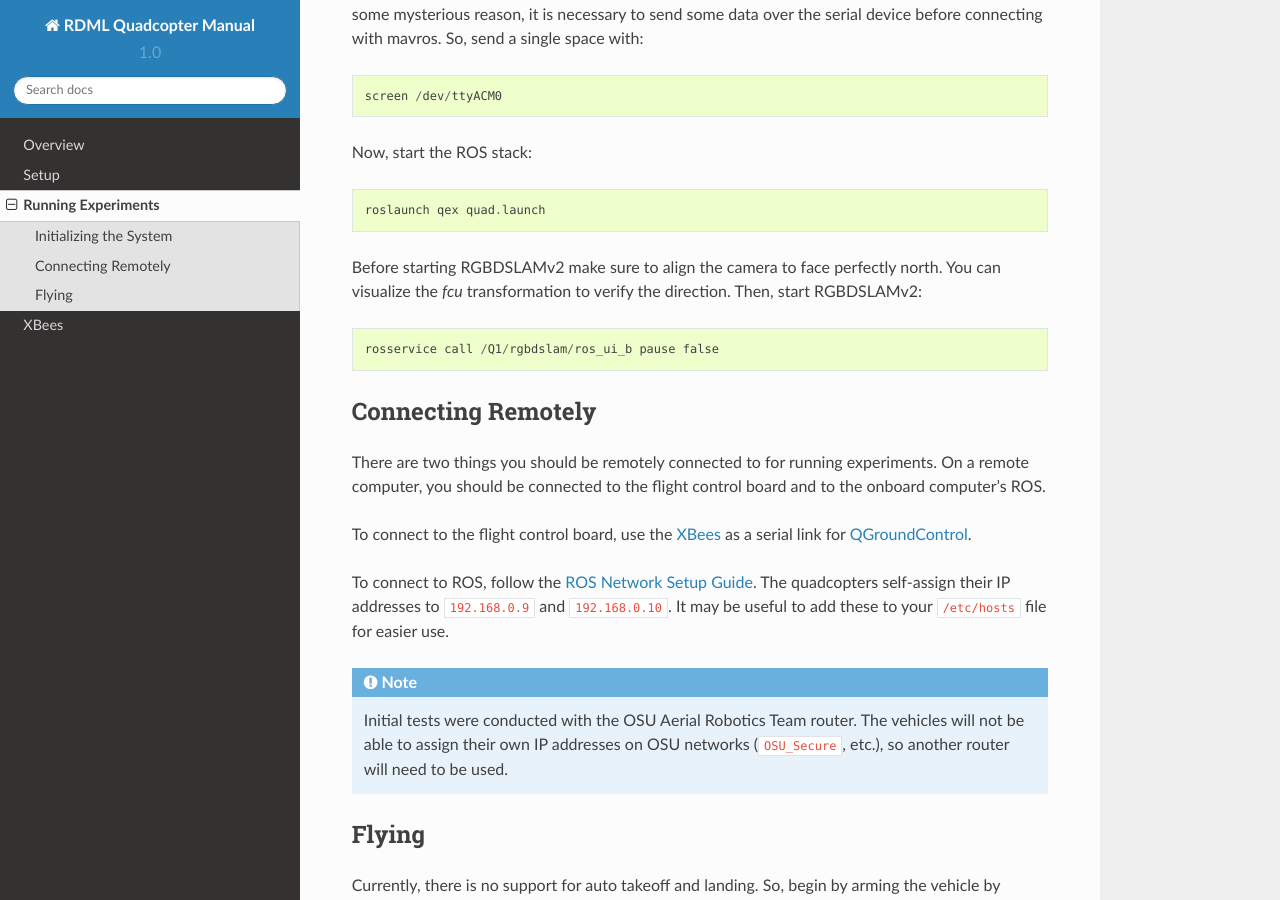
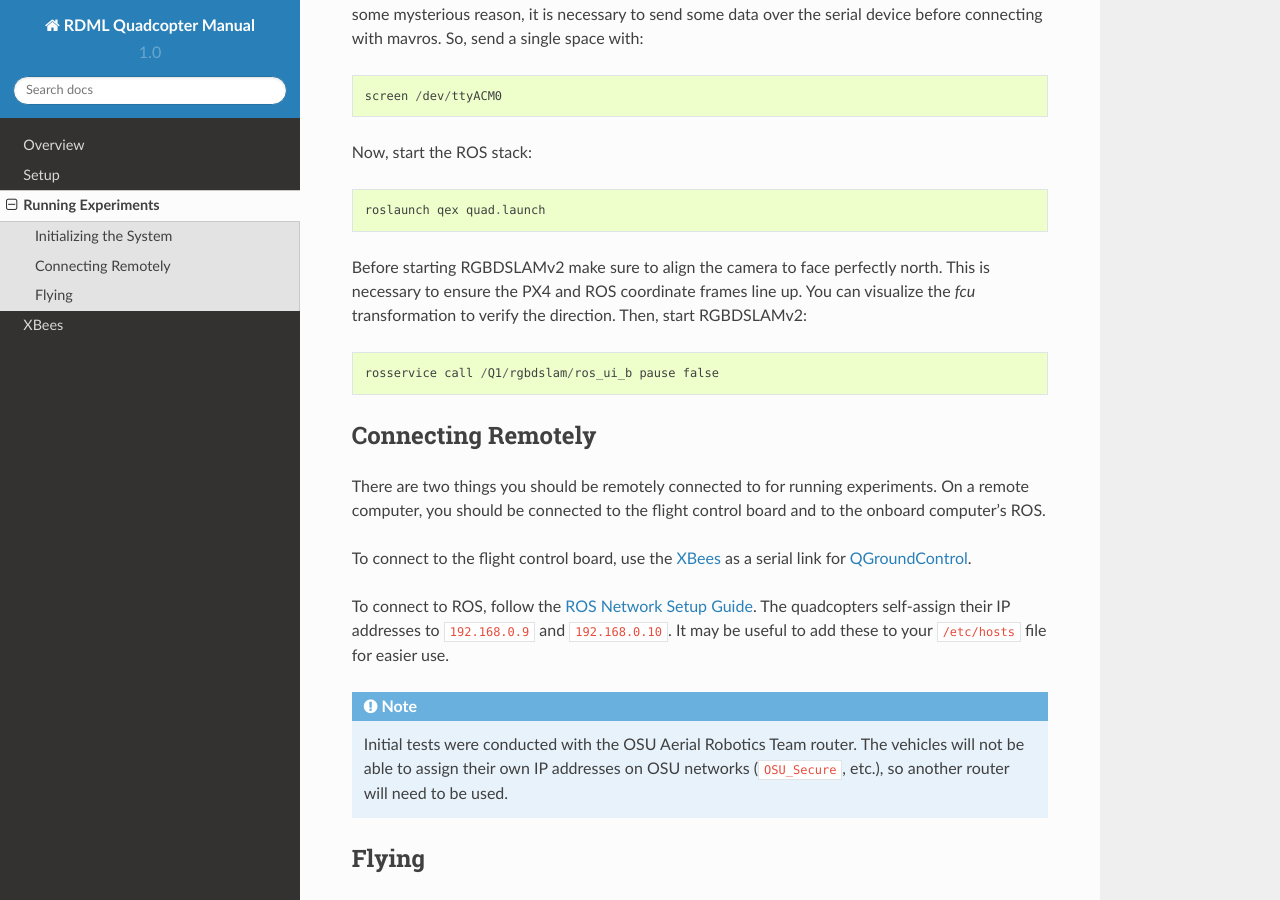
Before and after one commit to osurdml/quad_guide, a Sphinx documentation site: the page built from source/running_experiments.rst, in a window 1280 px wide and 900 px high, scrolled down 453 px. Built offline with Sphinx 7.4.7 and the Read the Docs theme 2.0.0, drawn with Linux system fonts in a browser that asks for light colours.

Commit message:
Make coordinate frames line up.

```diff
--- a/source/running_experiments.rst
+++ b/source/running_experiments.rst
@@ -25,8 +25,9 @@ Now, start the ROS stack::
    roslaunch qex quad.launch
 
 Before starting RGBDSLAMv2 make sure to align the camera to face perfectly
-north. You can visualize the `fcu` transformation to verify the direction. Then,
-start RGBDSLAMv2::
+north. This is necessary to ensure the PX4 and ROS coordinate frames line up.
+You can visualize the `fcu` transformation to verify the direction. Then, start
+RGBDSLAMv2::
 
    rosservice call /Q1/rgbdslam/ros_ui_b pause false
 
```
